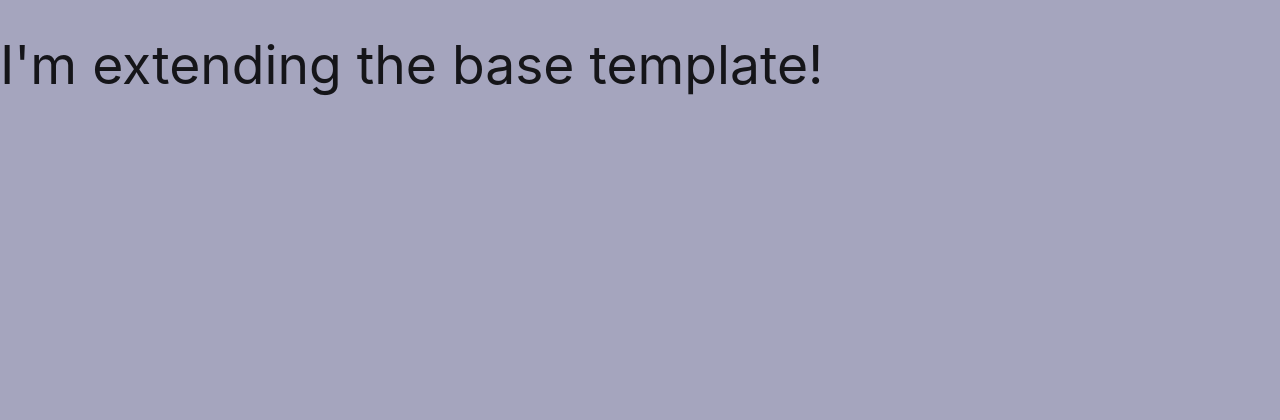
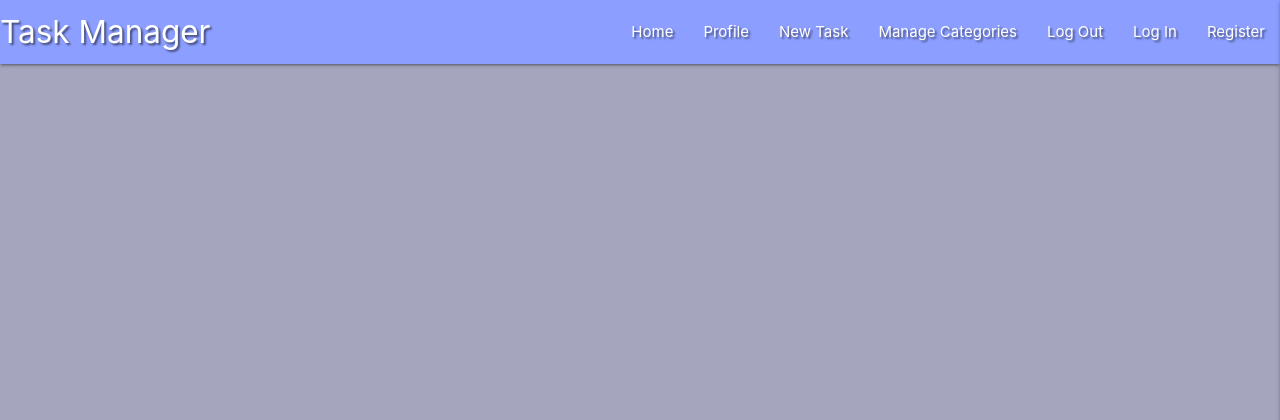
Before and after one commit to ANDREWAHN-UK/Mini-Project-Task-Manager, a Flask app: page / in a window 1280 px wide. Shown: the top 420 px of the page. Run offline with Flask 2, Linux system fonts and the light colour scheme; data that the repository does not hold is empty; some libraries are stand-ins or nearby versions.

Commit message:
style.css - added styling; template - updated task.html and base.html

```diff
--- a/static/css/style.css
+++ b/static/css/style.css
@@ -4,4 +4,3 @@ body{
 
 .text-shadow{
     text-shadow: 2px 2px 2px rgba(0, 0, 0, 0.5);
-}
--- a/templates/base.html
+++ b/templates/base.html
@@ -10,13 +10,47 @@
         crossorigin="anonymous" referrerpolicy="no-referrer" />
     <link rel="stylesheet" href="https://cdnjs.cloudflare.com/ajax/libs/materialize/1.0.0/css/materialize.min.css"
         type="text/css">
-    <link rel="stylesheet" href="{{ url_for('static', filename = 'css/style.css')  }}" type = "text/css">
+    <link rel="stylesheet" href="{{ url_for('static', filename = 'css/style.css')  }}" type="text/css">
     {% block styles %}
     {% endblock %}
     <title>Task Manager</title>
 </head>
 
 <body>
+
+    <header>
+
+        <!-- this is for the top navbar -->
+        <nav>
+            <div class="nav-wrapper text-shadow  indigo accent-1">
+                <a href="{{ url_for('get_tasks')}}" class="brand-logo">Task Manager</a>
+                <a href="#" data-target="mobile-demo" class="sidenav-trigger right"><i class="fas fa-bars"></i></a>
+                <ul class="right hide-on-med-and-down">
+                    <li><a href="{{ url_for('get_tasks')}}">Home</a></li>
+                    <li><a href="#">Profile</a></li>
+                    <li><a href="#">New Task</a></li>
+                    <li><a href="#">Manage Categories</a></li>
+                    <li><a href="#">Log Out</a></li>
+                    <li><a href="#">Log In</a></li>
+                    <li><a href="#">Register</a></li>
+
+                </ul>
+            </div>
+        </nav>
+
+        <!-- this is for the mobile side navbar -->
+        <ul class="sidenav" id="mobile-demo">
+            <li><h4 class="center-align light-blue-text text-darken-4">Task Manager</h4></li>
+            <li><a href="{{ url_for('get_tasks')}}">Home</a></li>
+            <li><a href="#">Profile</a></li>
+            <li><a href="#">New Task</a></li>
+            <li><a href="#">Manage Categories</a></li>
+            <li><a href="#">Log Out</a></li>
+            <li><a href="#">Log In</a></li>
+            <li><a href="#">Register</a></li>
+        </ul>
+
+    </header>
 
     {% block content %}
     {% endblock %}
--- a/templates/tasks.html
+++ b/templates/tasks.html
@@ -1,7 +1,7 @@
 {% extends "base.html" %}
 {% block content %}
 
-<h2>I'm extending the base template!</h2>
+
 
     {%  for task in tasks%}
     {{ task.task_name }}<br>
```
